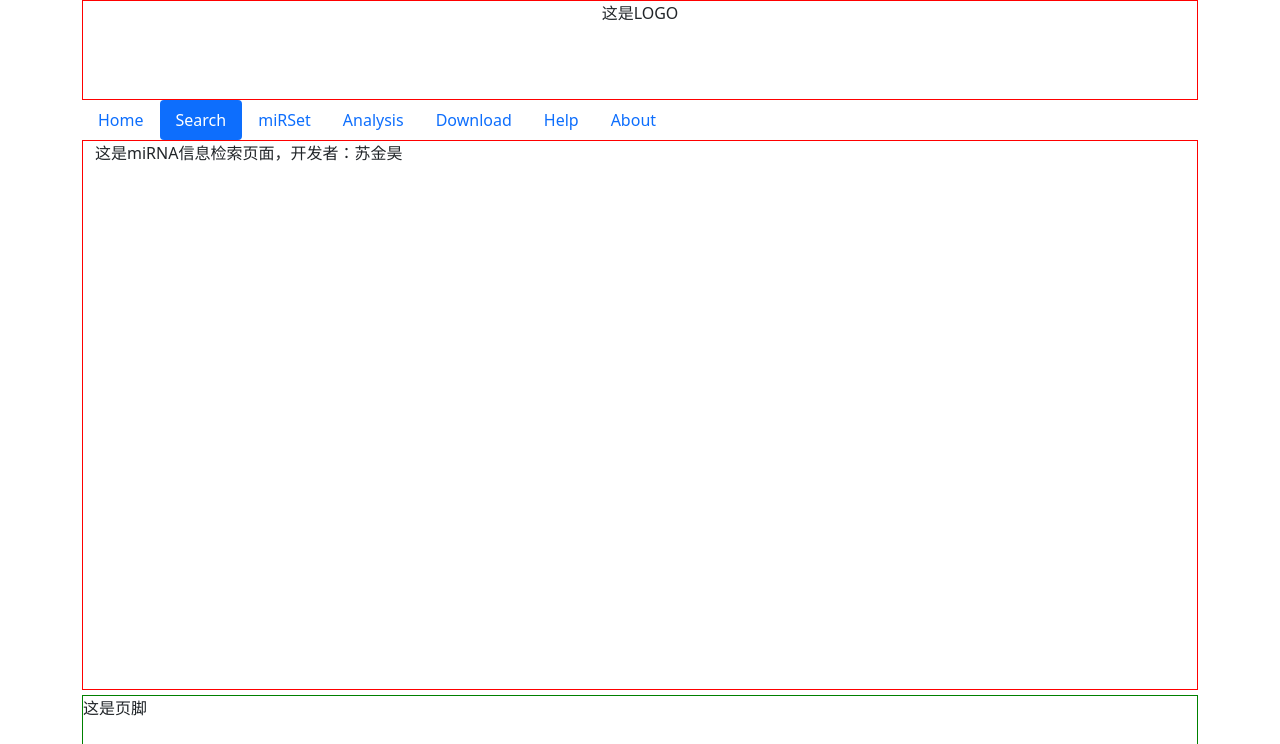
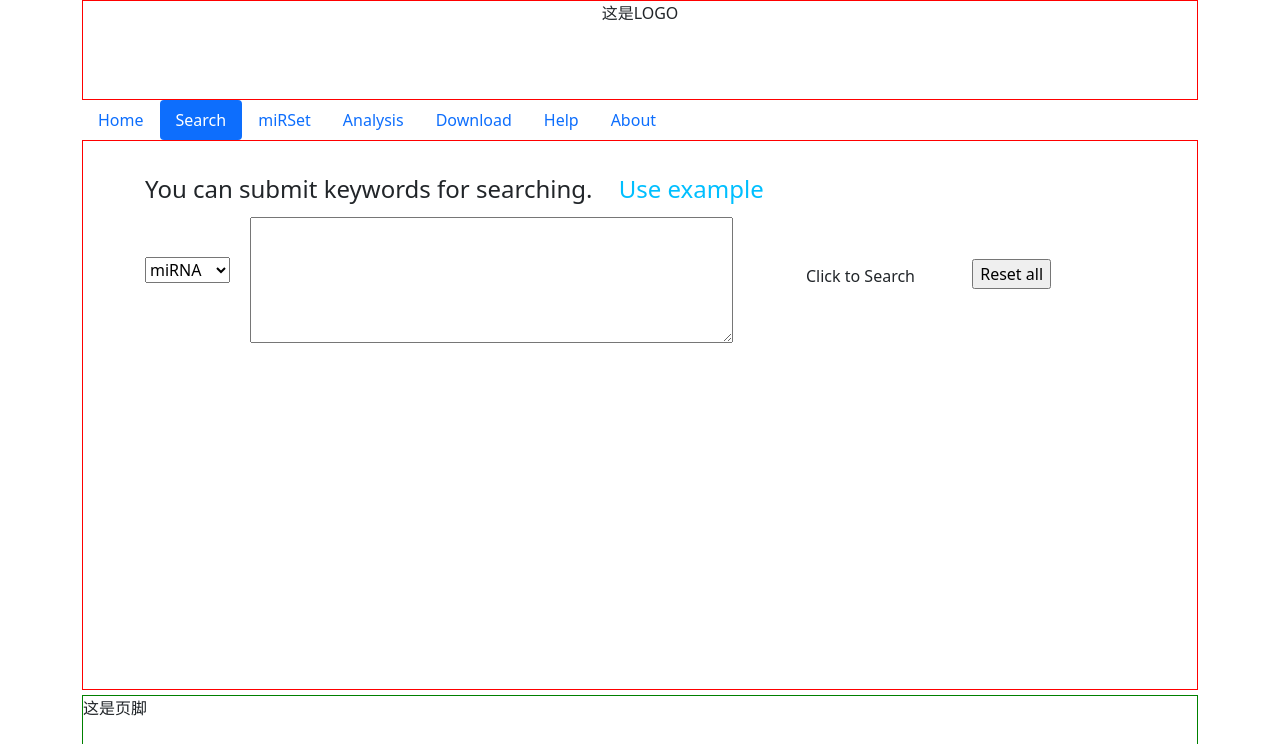
Before and after one commit to susu778/mircards, a Django app: page /mircards/index in a window 1280 px wide, after a click on "Search". Shown: the top 744 px of the page. Run offline with Django 4.2, Linux system fonts and the light colour scheme; some libraries are stand-ins or nearby versions.

Commit message:
miRCards框架初始化

```diff
--- a/mircards/templates/mircards/index.html
+++ b/mircards/templates/mircards/index.html
@@ -41,7 +41,50 @@
 
             </div>
         </div>
-        <div class="tab-pane container" id="search">这是miRNA信息检索页面，开发者：苏金昊</div>
+
+         <div class="tab-pane container" id="search">
+       <form action="/mircards/search_mirna" method="post" name="form_1">
+           {% csrf_token %}
+         <div id="fragment-3">
+        <div style="margin:30px 0 0 50px;">
+            <p style="margin:10px 0 0 0; font-size:150%;"> You can submit keywords for searching. <span id="example" style="margin-left:20px;color: deepskyblue;cursor: pointer;">Use example</span></p>
+            <div style="margin-top:10px;">
+                <div style="float: left;margin-top:40px;">
+                    <select id="input1_1" style="width:85px;font-size: 16px;">
+                        <option value="mir" selected="selected">miRNA</option>
+                        <option value="dis">Disease</option>
+                    </select>
+                </div>
+
+                <div style="float: left;margin-left:20px;">
+                    <textarea id="input1_3" rows="5" name="text1" cols="50" style="font-size: 16px;"></textarea>
+                </div>
+                <div style="float:left;margin-top:40px;">
+                    <input type="submit" class="btn btn_1" style="font-size:16px; margin:0 0 0 60px;"value="Click to Search">
+                    <input id="resetsearch" type="reset" style="margin-left:40px;font-size:16px;" value="Reset all">
+                </div>
+                <div style="clear:both"></div>
+            </div>
+        </div>
+        <div id="searchresult" style="margin:15px 0 0 50px;"></div>
+    </div>
+
+</form>
+<script>
+     document.getElementById('example').addEventListener('click', function() {
+        document.getElementById('input1_3').value = 'hsa-mir-326'; // 自动填充输入框内容
+    });
+    document.getElementById('resetsearch').addEventListener('click', function() {
+        document.getElementById('input1_3').value = ''; // 清空输入框内容
+        document.getElementById('searchresult').innerHTML = '<h2>Begin a new search!</h2>'; // 弹出提示消息
+    });
+
+
+</script>
+
+
+
+        </div>
         <div class="tab-pane container" id="mirset">这是miRNA集合注释平台，开发者：杨俊毅</div>
         <div class="tab-pane container" id="analysis">
 <form action="" method="post" id="Form" target="_blank">
```
